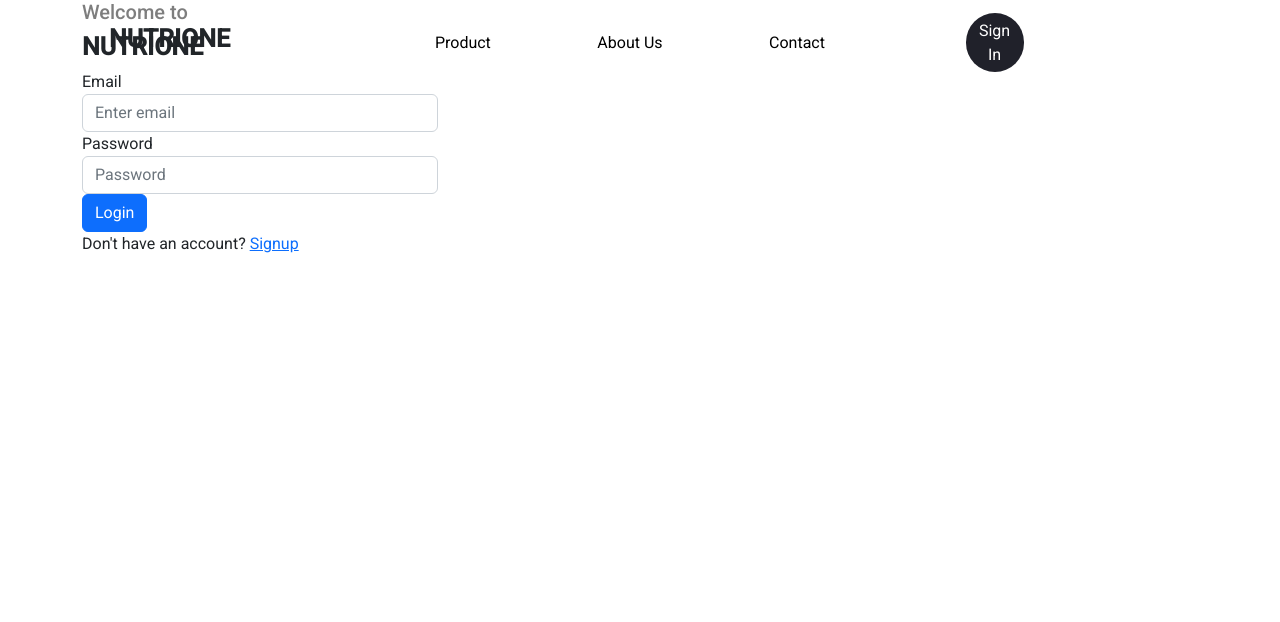
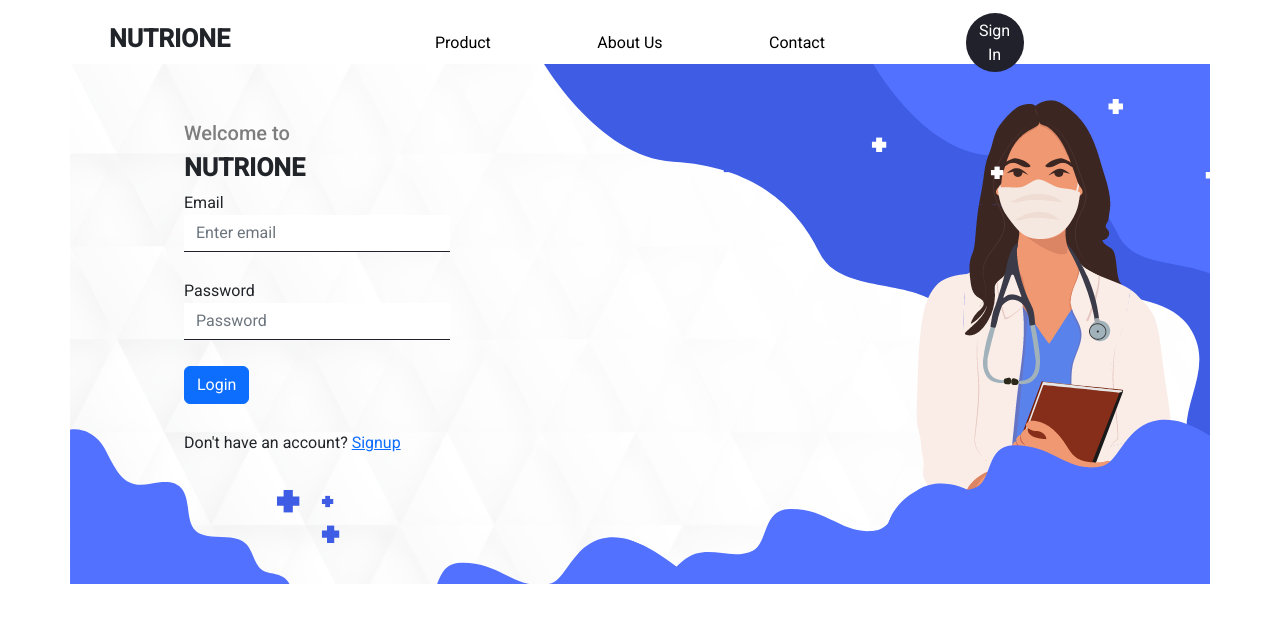
Before and after one commit to TunnieTek/Shopping-Medicine, a plain HTML site: page signin.html in a window 1280 px wide. Drawn offline with nearby package versions, Linux system fonts and the light colour scheme.

Commit message:
Update Login

```diff
--- a/styles.css
+++ b/styles.css
@@ -53,3 +53,38 @@ header a:hover {
     padding: 3%;
     margin: 1%;
 }
+
+
+/* SIGN IN */
+
+
+/* ============================================================================================= */
+
+.login {
+    padding: 5%;
+}
+
+.login .container {
+    width: 100%;
+    height: 520px;
+    background-image: url("images/login.png");
+}
+
+.login .col-xl-4 {
+    padding: 5%;
+    /* margin-top: 1%; */
+    margin-left: 5%;
+}
+
+.login .form-group {
+    margin-bottom: 10%;
+}
+
+.form-group input {
+    border: none;
+    border-radius: 0px;
+    border-bottom: 1px solid #20212a;
+}
+
+
+/* =============================================================================================== */
```
